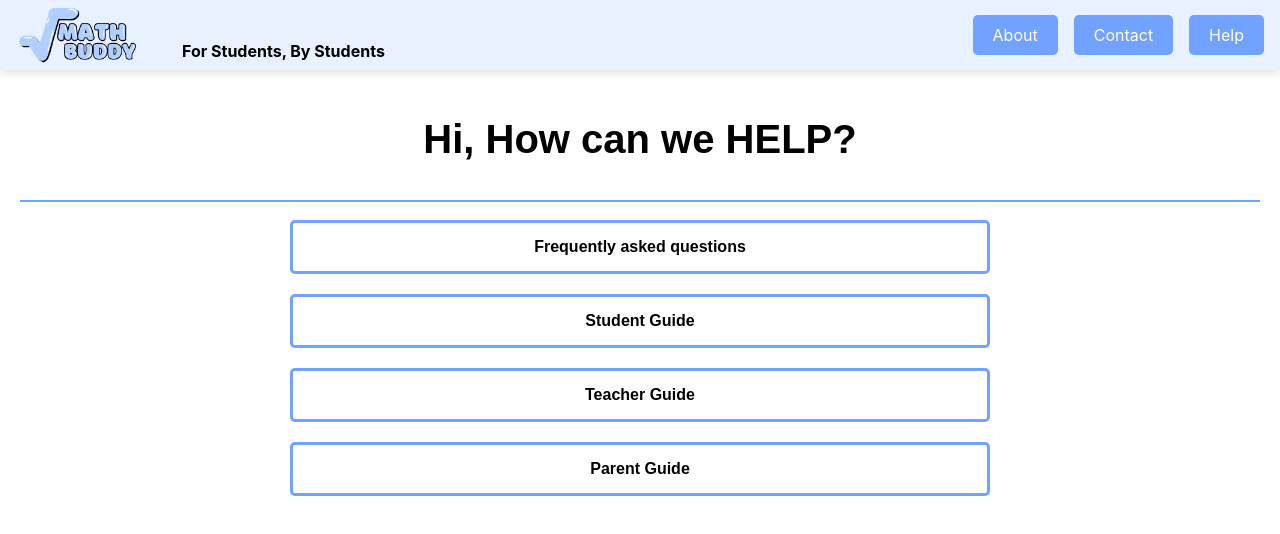
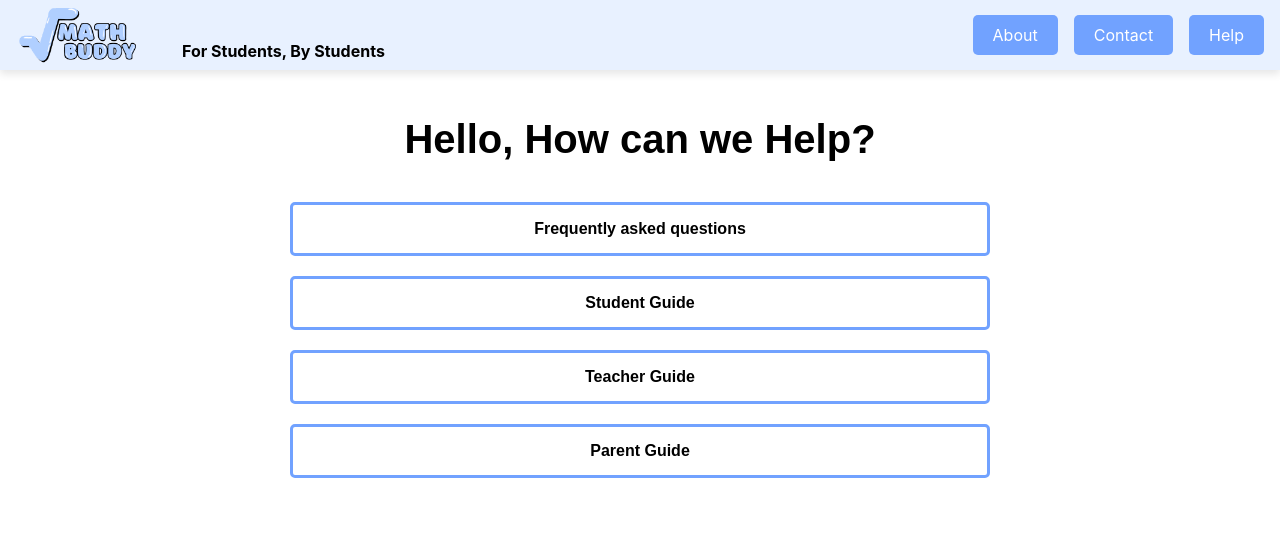
Before and after one commit to Hankchiefz/math-buddy, a React (Create React App) app: page /help in a window 1280 px wide. Shown: the top 534 px of the page. Built offline with nearby package versions, Linux system fonts and the light colour scheme.

Commit message:
css changes

```diff
--- a/src/Components/homepages/Help.js
+++ b/src/Components/homepages/Help.js
@@ -7,8 +7,7 @@ const Help = () => {
   return (
     <div className="help-page">
       <div className="help-header">
-        <h1 className="help-title">Hi, How can we HELP?</h1>
-        <hr className="help-line" />
+        <h1 className="help-title">Hello, How can we Help?</h1>
         <div className="help-content">
           <div className="help-button-container">
             {/* Add the new CSS class to the Link */}
--- a/src/Components/homepagestyle/Help.css
+++ b/src/Components/homepagestyle/Help.css
@@ -12,10 +12,6 @@ display: flex;
 flex-direction: column;
 align-items: center;
 width: 100%;
-}
-
-.help-line {
-border: 1px solid #71A2FF;
 }
 
 .help-content {
```
